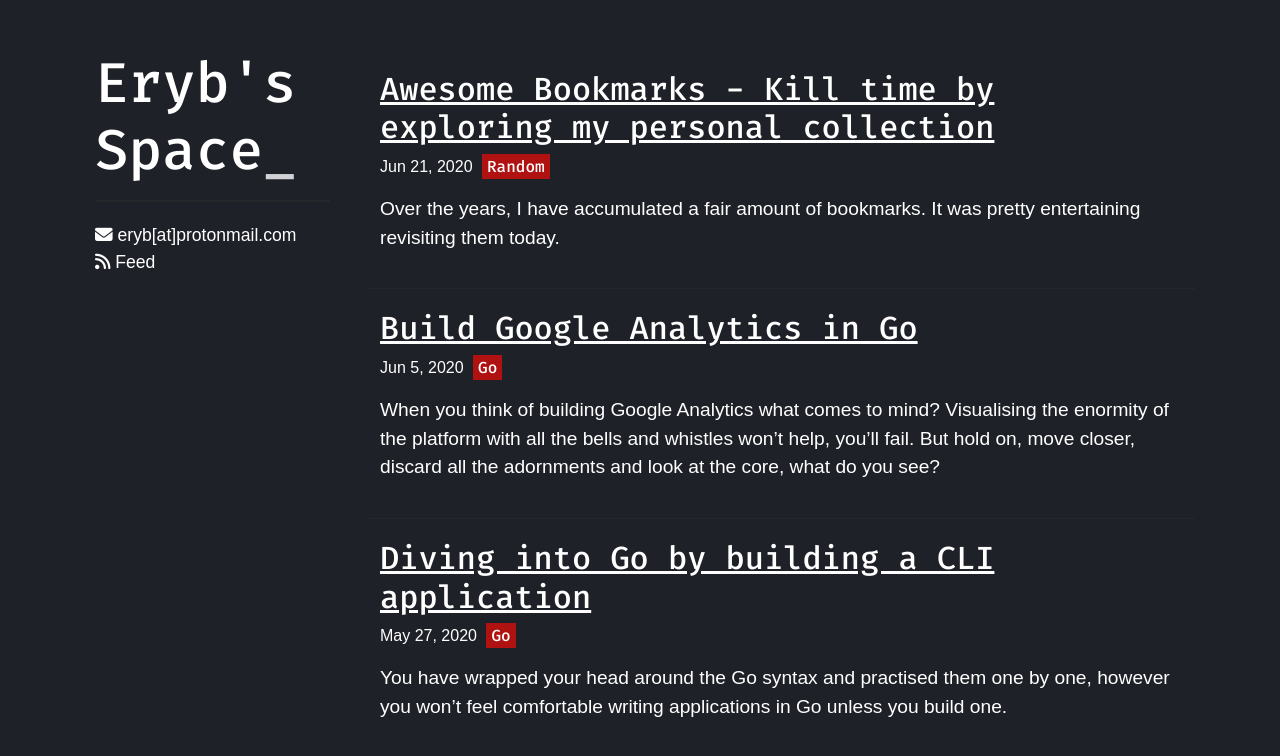
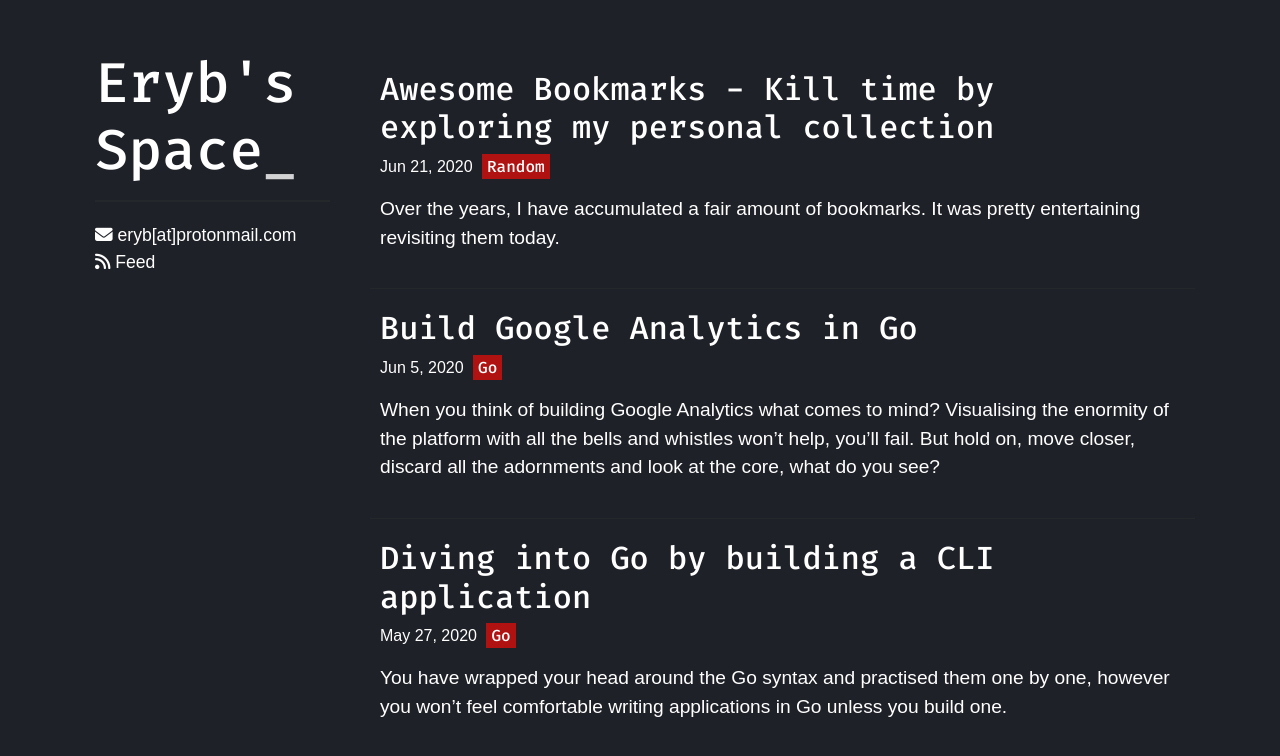
Before and after one commit to erybz/erybz.github.io, a Jekyll site: the page built from index.html, in a window 1280 px wide. Shown: the top 756 px of the page. Built offline with Jekyll 4.4.1, drawn with Linux system fonts in a browser that asks for light colours; nearby versions of some CDN libraries; some web fonts are replaced.

Commit message:
Add UI improvements

```diff
--- a/_includes/sidebar.html
+++ b/_includes/sidebar.html
@@ -1,6 +1,6 @@
 <aside class="sidebar">
   <h1 class="title">
-    <a href="/">Eryb's Space<span id="loader"></span></a>
+    <a href="/" class="plain">Eryb's Space<span id="loader"></span></a>
   </h1>
   <hr />
   <!-- <div class="tags-list">
--- a/assets/css/main.css
+++ b/assets/css/main.css
@@ -20,8 +20,9 @@
 a:focus,
 a:hover,
 a:visited {
-  text-decoration: underline;
-  color: #007bff;
+  text-decoration: none;
+  color: #ffffff;
+  border-bottom: 1px dotted #fff;
 }
 
 a.plain,
@@ -31,6 +32,7 @@
 a.plain:visited {
   text-decoration: none;
   color: #ffffff;
+  border: none;
 }
 
 hr {
@@ -68,6 +70,7 @@
 
 .post-card-link {
   color: #ffffff;
+  border: none;
 }
 
 .post-card-link:active,
@@ -76,6 +79,7 @@
 .post-card-link:visited {
   text-decoration: underline;
   color: #ffffff;
+  border: none;
 }
 
 .post-card-meta {
```
